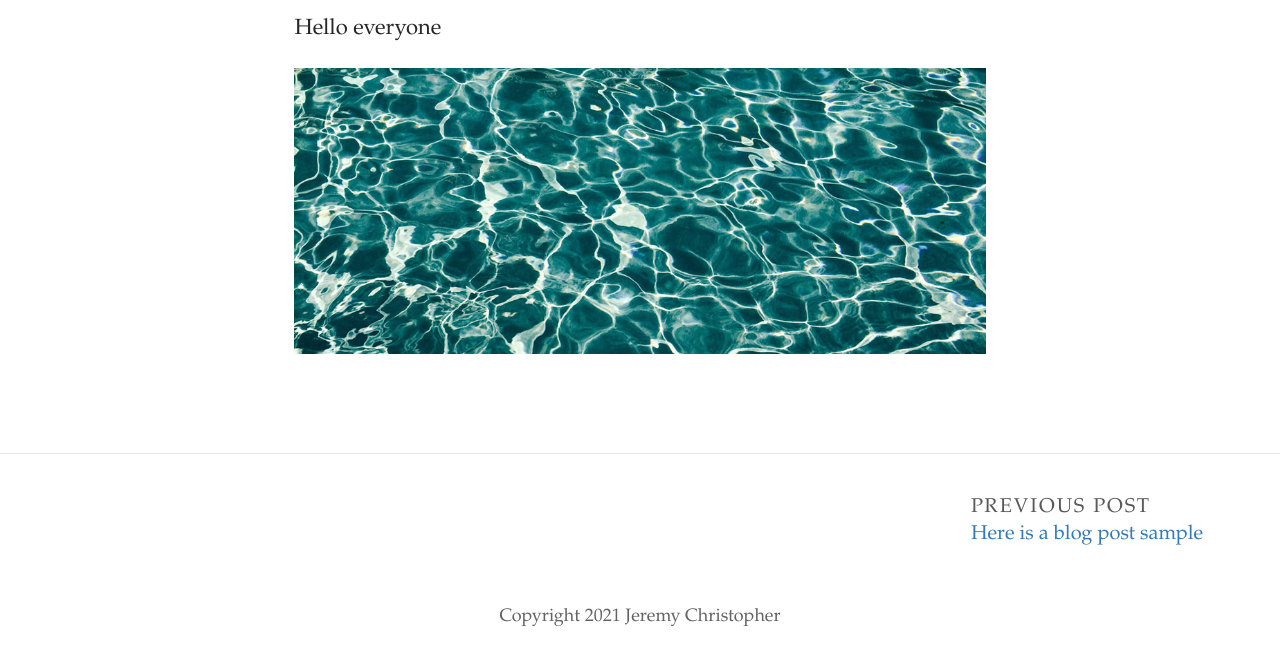
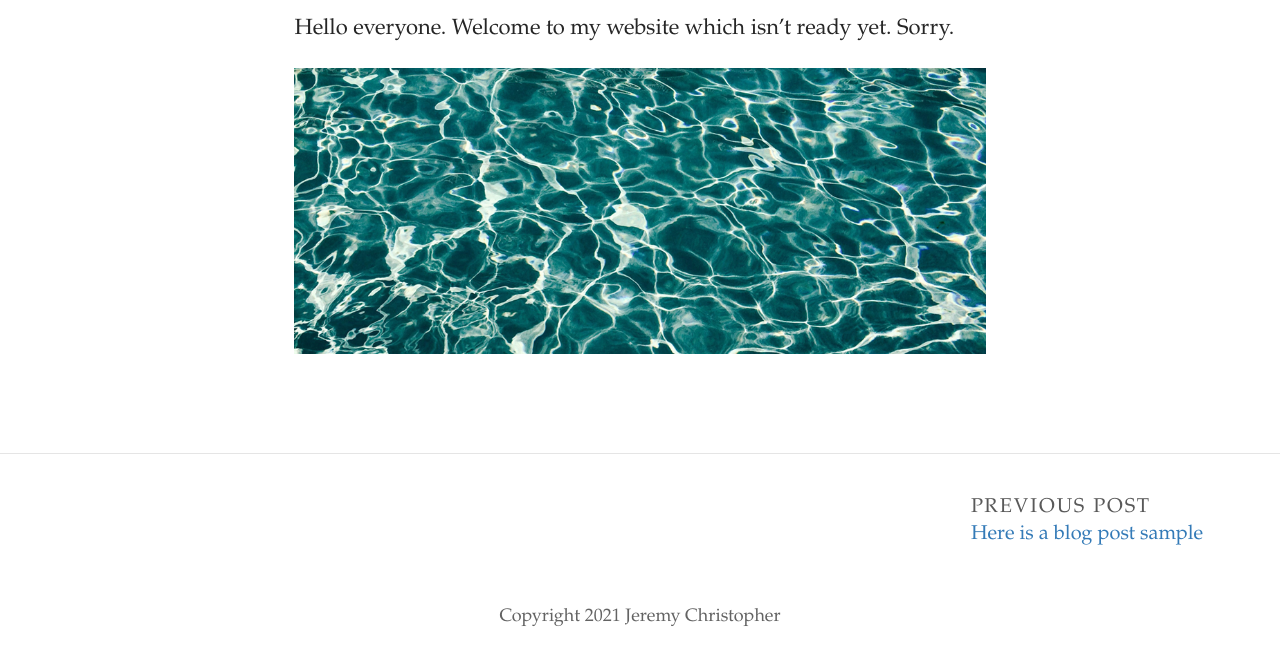
Before and after one commit to JEREMY-0/JC01, a Jekyll site: the page built from _posts/2021-09-20-evolution-of-typo.md, in a window 1280 px wide. Shown: the part 340-1002 px from the top of the page. Built offline with Jekyll 4.4.1, drawn with Linux system fonts in a browser that asks for light colours; some web fonts are replaced.

Commit message:
Update Post “2021-09-20-evolution-of-typo”

```diff
--- a/_posts/2021-09-20-evolution-of-typo.md
+++ b/_posts/2021-09-20-evolution-of-typo.md
@@ -7,6 +7,6 @@ title_color: "#ffffff"
 caption: Glacier
 comments: false
 ---
-Hello everyone
+Hello everyone. Welcome to my website which isn't ready yet. Sorry.
 
 ![](../uploads/placeholder3.jpg)
```
